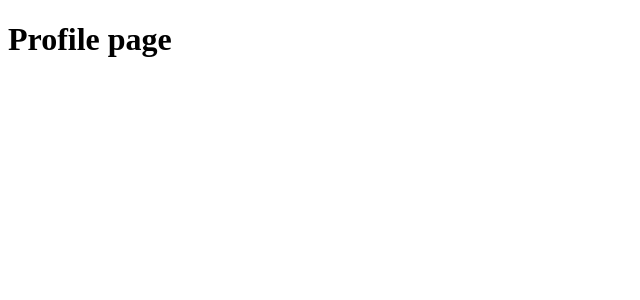
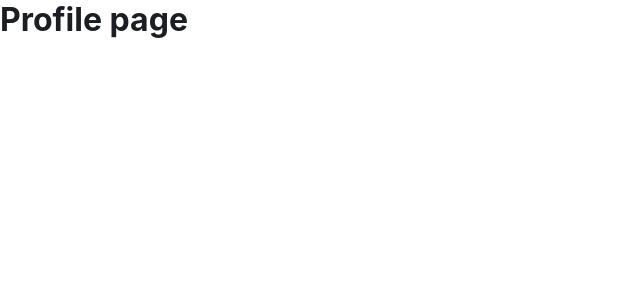
Before and after one commit to leon-carvalho/github-ui-clone, a React (Create React App) app: page / in a window 1280 px wide. Shown: the top 300 px of the page, without its empty margins (0-640 px from the left). Built offline with nearby package versions, Linux system fonts and the light colour scheme.

Commit message:
feat: add global styles

```diff
--- a/src/App.tsx
+++ b/src/App.tsx
@@ -2,8 +2,15 @@ import React from 'react';
 
 import Routes from './routes';
 
+import GlobalStyles from './styles/global';
+
 const App: React.FC = () => {
-  return <Routes />;
+  return (
+    <>
+      <Routes />
+      <GlobalStyles />
+    </>
+  );
 };
 
 export default App;
--- /dev/null
+++ b/src/styles/global.ts
@@ -0,0 +1,56 @@
+import { createGlobalStyle } from 'styled-components';
+
+export default createGlobalStyle`
+  * {
+    margin: 0;
+    padding: 0;
+    box-sizing: border-box;
+  }
+
+  html {
+    min-height: 100%;
+    background-color: var(--primary);
+  }
+
+  *,button,input,textarea {
+    border: none;
+    background: none;
+    color: var(--black);
+    font-family: -apple-system, BlinkMacSystemFont, 'Segoe UI', Roboto, Oxygen, Ubuntu, Cantarell, 'Open Sans', 'Helvetica Neue', sans-serif;
+  }
+
+  button, a {
+    cursor: pointer;
+  }
+
+  ul, ol {
+    list-style: none;
+  }
+
+  :root {
+    --primary: #fff;
+    --black: #1b1f23;
+    --gray: #586069;
+    --gray-light: #6a737d;
+    --gray-dark: #24292e;
+    --orange: #f9826c;
+    --logo: #fff;
+    --header: #24292e;
+    --username: #666;
+    --search: rgba(255; 255; 255; 0.13);
+    --search-placeholder: hsla(0;0%;100%;.75);
+    --icon: #6a737d;
+    --link: #0366d6;
+    --border: #e1e4e8;
+    --ticker: rgba(209;213;218;.5);
+
+    --calendar-scale-0: #ebedf0;
+    --calendar-scale-1: #9BE9A8;
+    --calendar-scale-2: #3FC463;
+    --calendar-scale-3: #30A14E;
+    --calendar-scale-4: #216E3A;
+    --javascript: #f1e05a;
+    --typescript: #2b7489;
+    --other-language: #8257e5;
+  }
+`;
```
